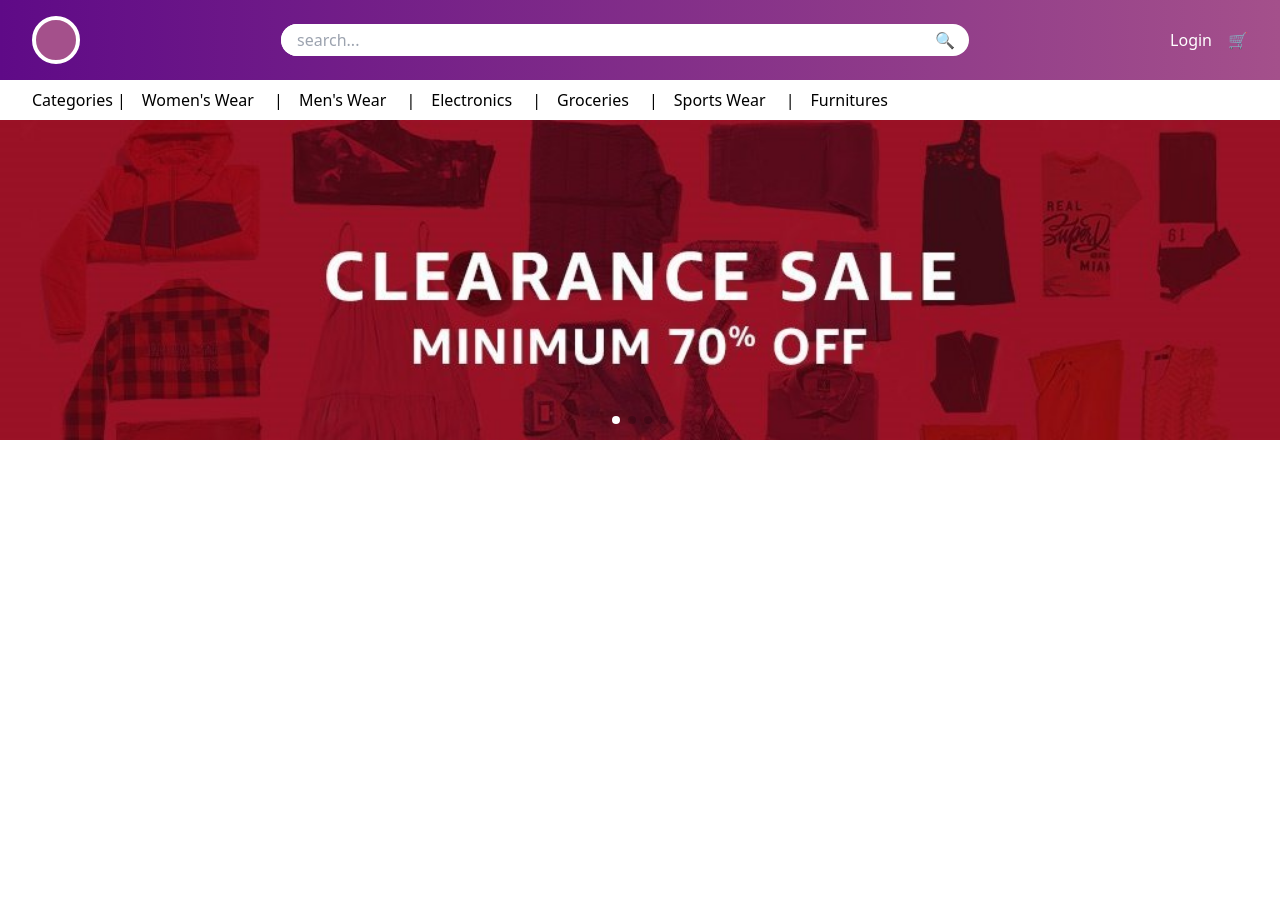
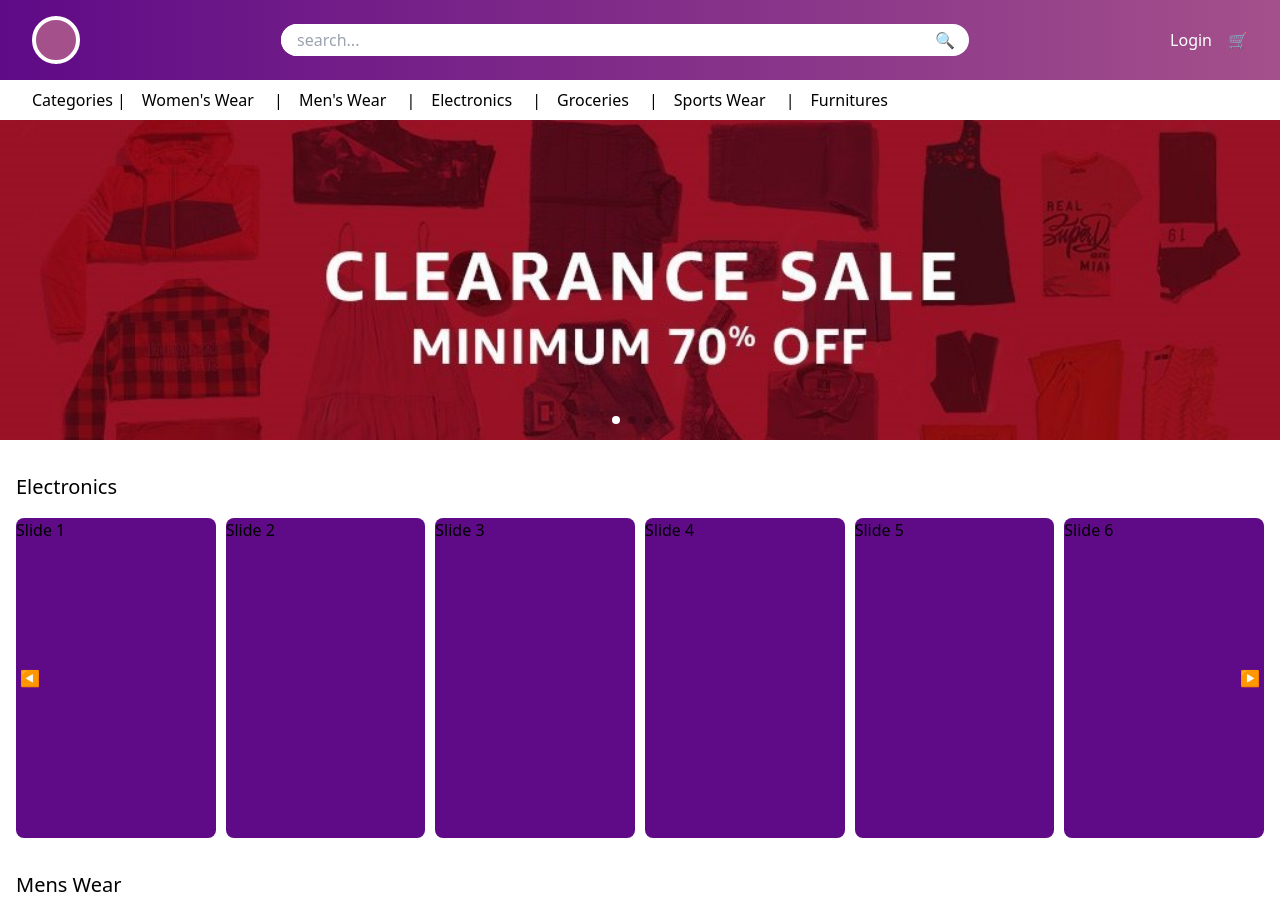
Before and after one commit to SOURABH358/ecommerce-app, a React (Create React App) app: page / in a window 1280 px wide. Shown: the top 914 px of the page. Before the commit the page ends 800 px from the top, so only its background shows below. Built offline with nearby package versions, Linux system fonts and the light colour scheme.

Commit message:
added files

```diff
--- a/package.json
+++ b/package.json
@@ -9,6 +9,7 @@
     "@testing-library/user-event": "^13.5.0",
     "react": "^18.2.0",
     "react-dom": "^18.2.0",
+    "react-icons": "^4.7.1",
     "react-redux": "^8.0.5",
     "react-router-dom": "^6.5.0",
     "react-scripts": "5.0.1",
--- a/src/App.js
+++ b/src/App.js
@@ -1,7 +1,7 @@
 import { Route, Routes } from "react-router-dom";
 import Home from "./pages/Home";
 import Products from "./pages/Products";
-
+import Content from "./components/Content";
 export default function App() {
     return <Routes>
             <Route path="/" element={<Home />} />
--- /dev/null
+++ b/src/components/Content.js
@@ -0,0 +1,11 @@
+import ProductRow from "./ProductRow"
+export default function Content(){
+    return <section className="">
+        <ProductRow
+        title="Electronics"/>
+        <ProductRow
+        title="Mens Wear"/>
+        <ProductRow
+        title="Womens Wear"/>
+    </section>
+}
--- /dev/null
+++ b/src/components/ProductRow.js
@@ -0,0 +1,60 @@
+import { Swiper, SwiperSlide } from 'swiper/react';
+import { Navigation } from "swiper";
+import 'swiper/css';
+import "swiper/css/pagination";
+import { useRef } from 'react';
+
+export default function ProductRow({title}){
+    const preEl = useRef(null)
+    const nextEl = useRef(null)
+    return <section className="px-4 w-full relative my-8">
+        <h3 className="text-[1.25rem] text-[black] mb-4">{title}</h3>
+        <Swiper
+        slidesPerView={6}
+        spaceBetween={10}
+        slidesPerGroup={6}
+        navigation={{
+            prevEl:preEl.current,
+            nextEl:nextEl.current
+        }}
+        breakpoints={{
+            320:{
+                slidesPerGroup:2,
+                slidesPerView:2
+            },
+
+            640:{
+                slidesPerGroup:3,
+                slidesPerView:3
+            },
+            900:{
+                slidesPerGroup:4,
+                slidesPerView:4
+            },
+            1200:{
+                slidesPerGroup:6,
+                slidesPerView:6
+            }
+        }}
+        modules={[Navigation]}
+        className="mySwiper"
+      >
+        <div className = "absolute top-[50%] -translate-y-[50%] left-1 z-10 cursor-pointer" ref={preEl}>◀</div>
+        <div className = "absolute top-[50%] -translate-y-[50%] right-1 z-10 cursor-pointer" ref={nextEl}>▶</div>
+        <SwiperSlide><div className='h-[20rem] bg-purple rounded-lg'>Slide 1</div></SwiperSlide>
+        <SwiperSlide><div className='h-[20rem] bg-purple rounded-lg'>Slide 2</div></SwiperSlide>
+        <SwiperSlide><div className='h-[20rem] bg-purple rounded-lg'>Slide 3</div></SwiperSlide>
+        <SwiperSlide><div className='h-[20rem] bg-purple rounded-lg'>Slide 4</div></SwiperSlide>
+        <SwiperSlide><div className='h-[20rem] bg-purple rounded-lg'>Slide 5</div></SwiperSlide>
+        <SwiperSlide><div className='h-[20rem] bg-purple rounded-lg'>Slide 6</div></SwiperSlide>
+        <SwiperSlide><div className='h-[20rem] bg-purple rounded-lg'>Slide 7</div></SwiperSlide>
+        <SwiperSlide><div className='h-[20rem] bg-purple rounded-lg'>Slide 8</div></SwiperSlide>
+        <SwiperSlide><div className='h-[20rem] bg-purple rounded-lg'>Slide 9</div></SwiperSlide>
+        <SwiperSlide><div className='h-[20rem] bg-purple rounded-lg'>Slide 10</div></SwiperSlide>
+        <SwiperSlide><div className='h-[20rem] bg-purple rounded-lg'>Slide 11</div></SwiperSlide>
+        <SwiperSlide><div className='h-[20rem] bg-purple rounded-lg'>Slide 12</div></SwiperSlide>
+        <SwiperSlide><div className='h-[20rem] bg-purple rounded-lg'>Slide 13</div></SwiperSlide>
+        <SwiperSlide><div className='h-[20rem] bg-purple rounded-lg'>Slide 14</div></SwiperSlide>
+      </Swiper>
+    </section>
+}
--- a/src/pages/Home.js
+++ b/src/pages/Home.js
@@ -1,8 +1,10 @@
 import Navbar from "../components/Navbar"
 import Hero from "../components/Hero"
+import Content from "../components/Content"
 export default function Home(){
     return <section id = "home__section" className="w-full h-full">
         <Navbar/>
         <Hero/>
+        <Content/>
     </section>
 }
```
Also changed, not shown: 1 other file (tests, documents, lock files or other folders).
